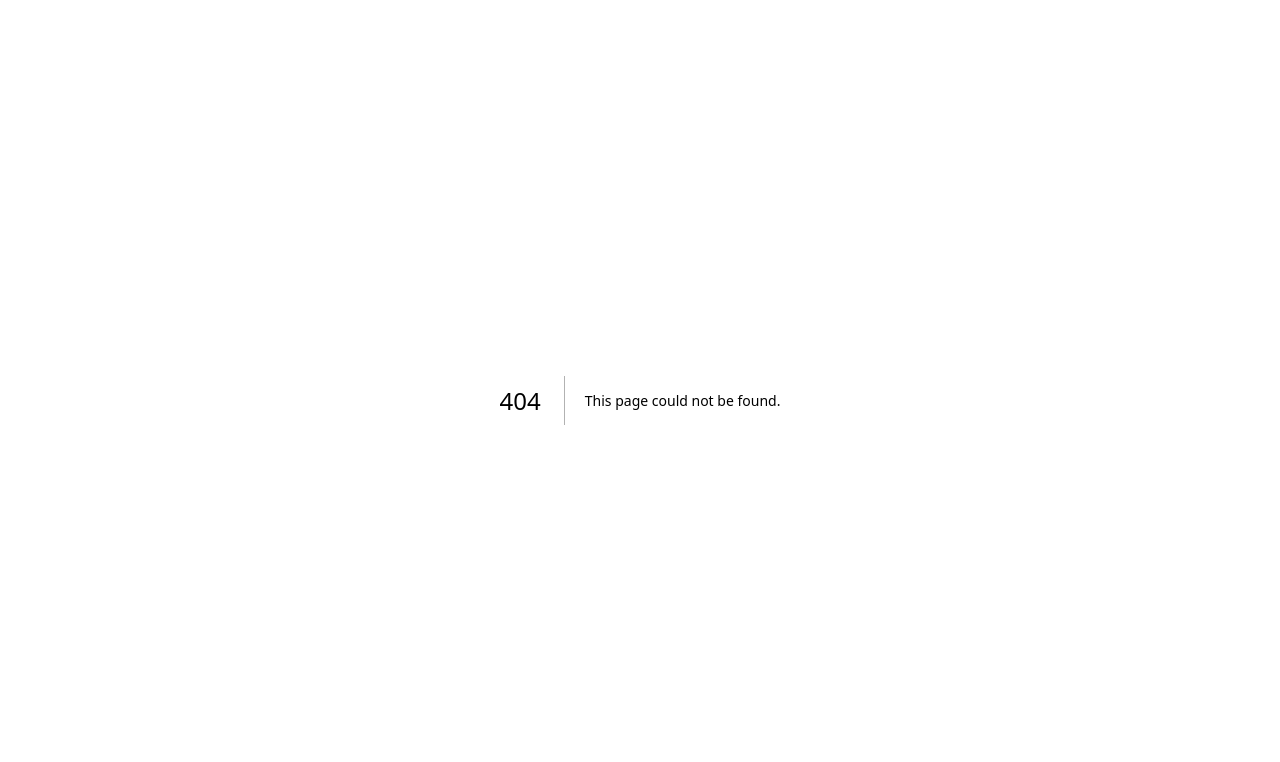
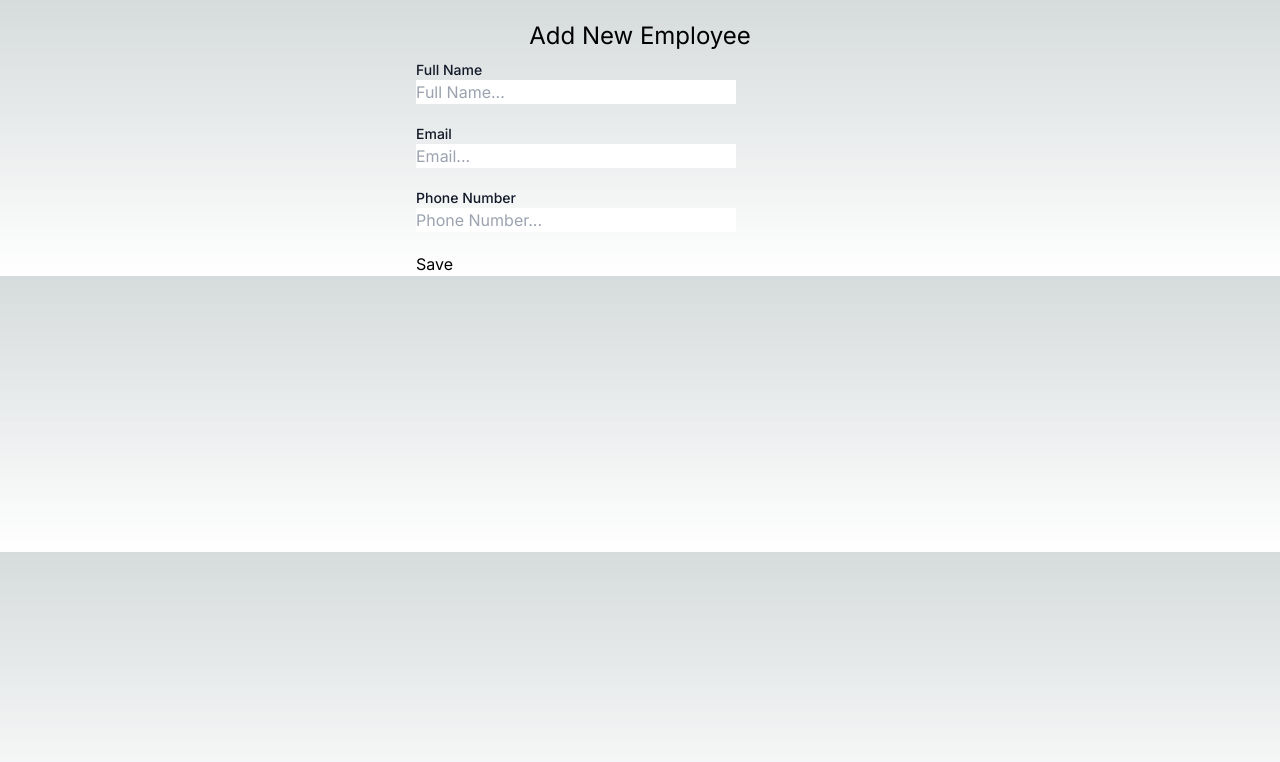
Before and after one commit to hendisantika/nextjs14-crud-and-search-prisma-mysql-tailwindcss-daisyui, a Next.js app: page /employee/create in a window 1280 px wide. Before the commit this address had no page. Shown: the top 762 px of the page. Built offline with nearby package versions, Linux system fonts and the light colour scheme.

Commit message:
Add Create Employee Form page.tsx 🫸🌀✏️📗🐧🐳

```diff
--- /dev/null
+++ b/src/app/employee/create/page.tsx
@@ -0,0 +1,67 @@
+"use client";
+
+import {useFormState} from "react-dom";
+import {saveEmployee} from "@/lib/action";
+
+const CreateEmployeePage = () => {
+    const [state, formAction] = useFormState(saveEmployee, null);
+    return (
+        <div className="max-w-md mx-auto mt-5">
+            <h1 className="text-2xl text-center mb-2">Add New Employee</h1>
+            <div>
+                <form action={formAction}>
+                    <div className="mb-5">
+                        <label htmlFor="name" className="block text-sm font-medium text-gray-900">
+                            Full Name
+                        </label>
+                        <input
+                            type="text"
+                            name="name"
+                            id="name"
+                            className="input input-bordered input-primary w-full max-w-xs"
+                            placeholder="Full Name..."
+                        />
+                        <div id="name-error" aria-live="polite" aria-atomic="true">
+                            <p className="mt-2 text-sm text-red-500">{state?.Error?.name}</p>
+                        </div>
+                    </div>
+                    <div className="mb-5">
+                        <label htmlFor="email" className="block text-sm font-medium text-gray-900">
+                            Email
+                        </label>
+                        <input
+                            type="email"
+                            name="email"
+                            id="email"
+                            className="input input-bordered input-primary w-full max-w-xs"
+                            placeholder="Email..."
+                        />
+                        <div id="email-error" aria-live="polite" aria-atomic="true">
+                            <p className="mt-2 text-sm text-red-500">{state?.Error?.email}</p>
+                        </div>
+                    </div>
+                    <div className="mb-5">
+                        <label
+                            htmlFor="phone" className="block text-sm font-medium text-gray-900">
+                            Phone Number
+                        </label>
+                        <input
+                            type="text"
+                            name="phone"
+                            id="phone"
+                            className="input input-bordered input-primary w-full max-w-xs"
+                            placeholder="Phone Number..."
+                        />
+                        <div id="phone-error" aria-live="polite" aria-atomic="true">
+                            <p className="mt-2 text-sm text-red-500">{state?.Error?.phone}</p>
+                        </div>
+                    </div>
+
+                    <button className="btn btn-primary">Save</button>
+                </form>
+            </div>
+        </div>
+    );
+};
+
+export default CreateEmployeePage;
```
